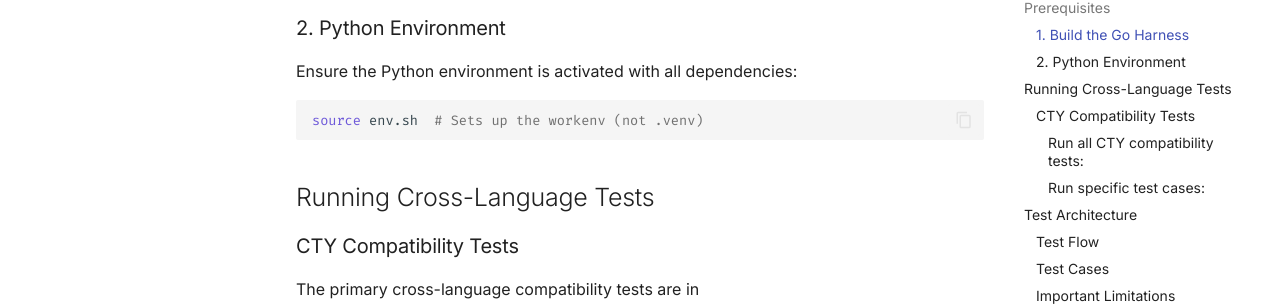
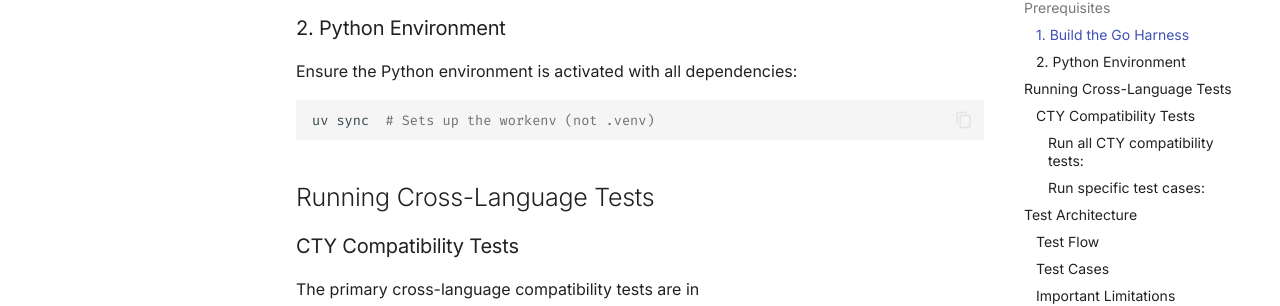
Before and after one commit to livingstaccato/archive-tofusoup, an MkDocs documentation site: the page built from docs/testing/cross-language-compatibility.md, in a window 1280 px wide and 900 px high, scrolled down 455 px. Shown: the part 148-454 px from the top of the window. Built offline with MkDocs 1.6.1 and Material for MkDocs 9.7.7, drawn with Linux system fonts in a browser that asks for light colours; comment, search, counter and statistics services are not loaded.

Commit message:
🔼⚙️ [skip ci] auto-commit

````diff
--- a/docs/testing/cross-language-compatibility.md
+++ b/docs/testing/cross-language-compatibility.md
@@ -20,7 +20,7 @@ The binary will be placed in `/Users/tim/code/gh/provide-io/tofusoup/bin/soup-go
 Ensure the Python environment is activated with all dependencies:
 
 ```bash
-source env.sh  # Sets up the workenv (not .venv)
+uv sync  # Sets up the workenv (not .venv)
 ```
 
 ## Running Cross-Language Tests
````
